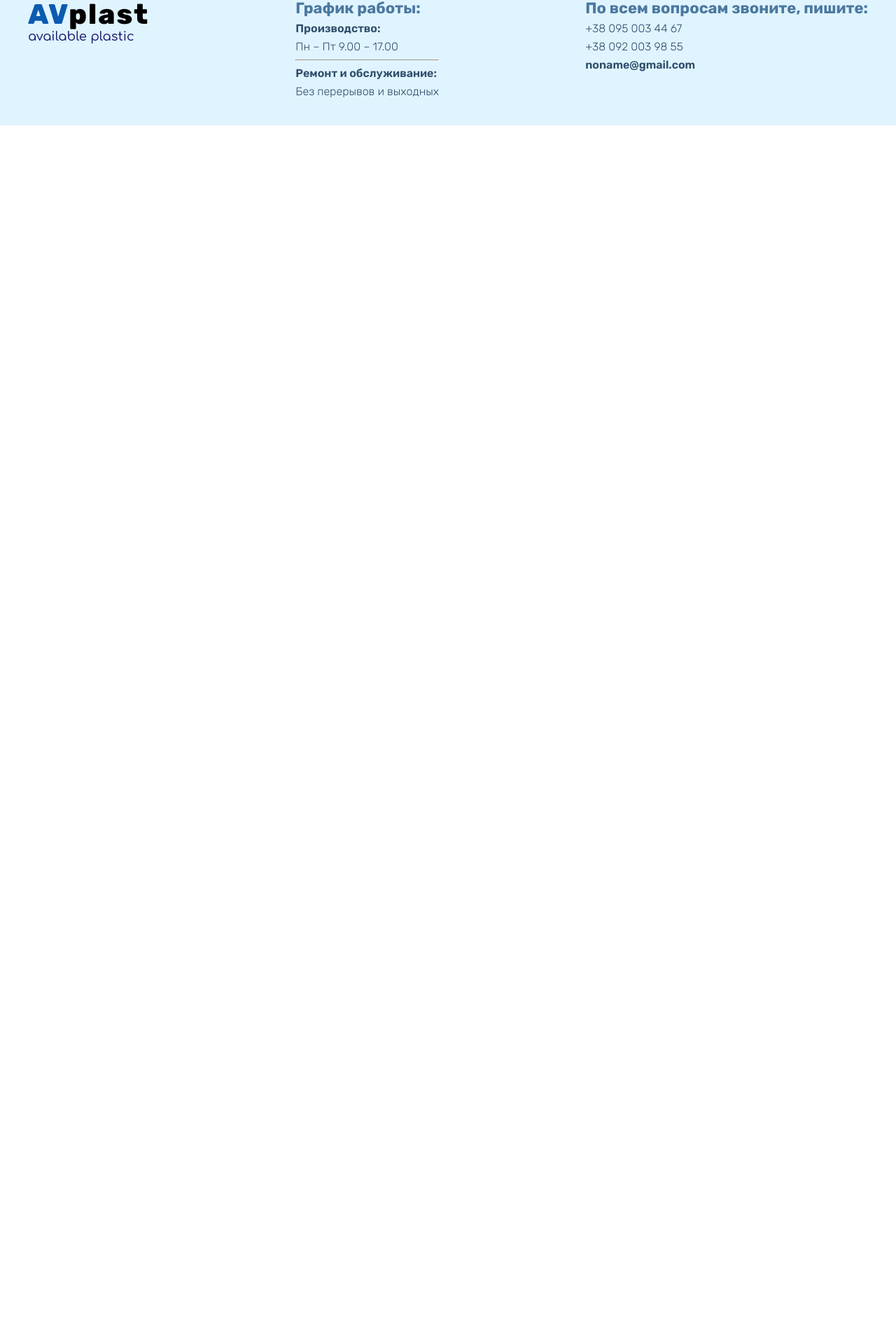
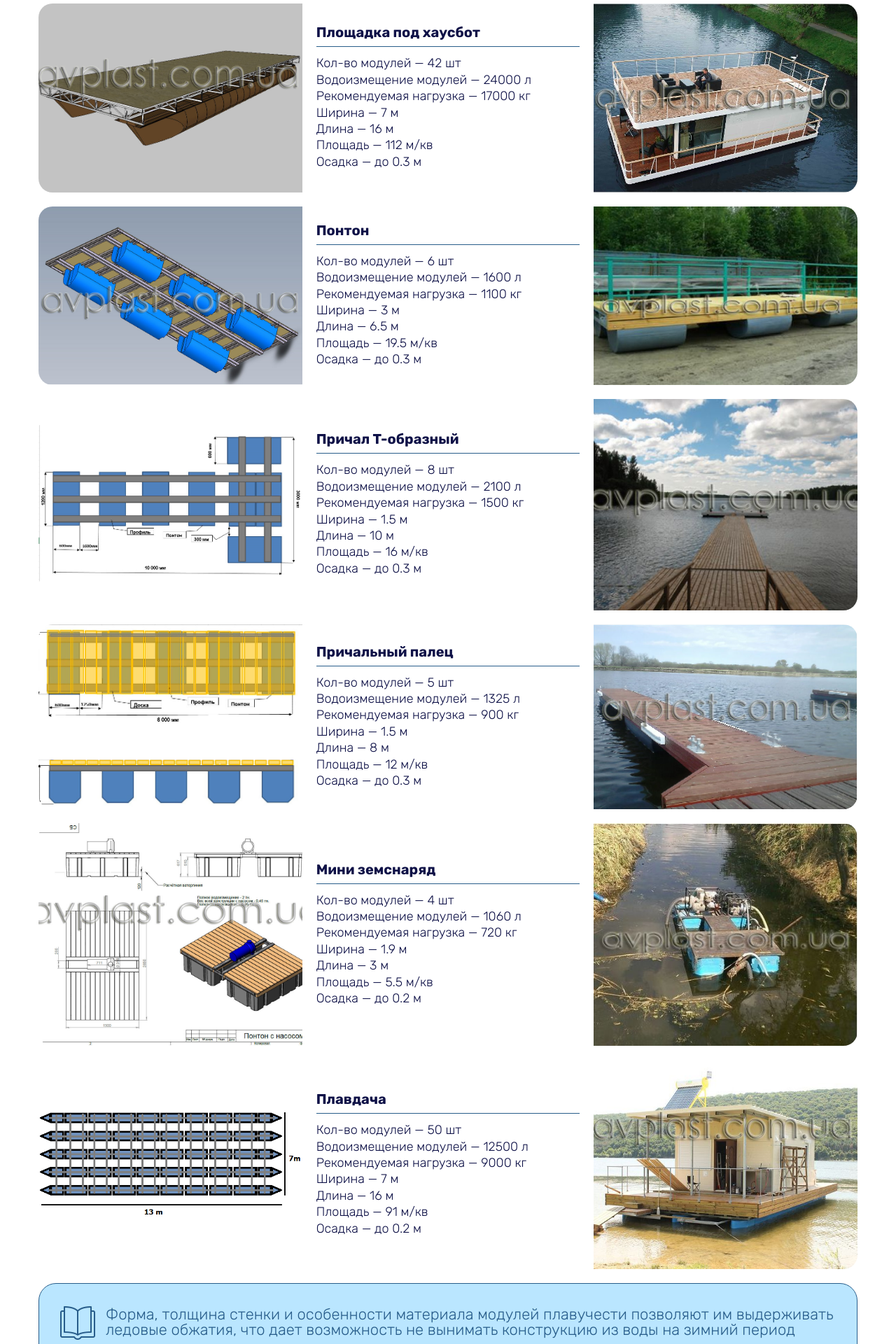
Before and after one commit to kittensgit/avplast, a React (Create React App) app: page /production/pontonnye-sistemy-moduli-plavuchesti-poplavki in a window 1280 px wide. Shown: the part 1575-3495 px from the top of the page at 70% size. Before the commit the page ends 1754 px from the top, so only its background shows below. Built offline with nearby package versions, Linux system fonts and the light colour scheme; the HTML template or start-up script is replaced by a standard one.

Commit message:
PontoonSystemsExamples + data

```diff
--- a/src/components/pontoonSystemsContent/PontoonSystemsContent.module.css
+++ b/src/components/pontoonSystemsContent/PontoonSystemsContent.module.css
@@ -54,6 +54,8 @@
     background-color: #bae6ff;
     border-radius: 25px;
     gap: 15px;
+    margin-bottom: 20px;
+    border: 1px solid #285d8a;
 }
 
 .fact img {
--- a/src/components/pontoonSystemsContent/PontoonSystemsContent.tsx
+++ b/src/components/pontoonSystemsContent/PontoonSystemsContent.tsx
@@ -9,9 +9,10 @@ import {
 
 import factIcon from 'assets/icons/fact.png';
 
-import PontoonSystemsCards from './PontoonSystemsCards/PontoonSystemsCards';
+import PontoonSystemsCards from './pontoonSystemsCards/PontoonSystemsCards';
 
 import styles from './PontoonSystemsContent.module.css';
+import PontoonSystemsExamples from './pontoonSystemsExamples/PontoonSystemsExamples';
 
 const PontoonSystemsContent: FC = () => {
     return (
@@ -65,6 +66,19 @@ const PontoonSystemsContent: FC = () => {
                     практически любую платформу
                 </p>
             </div>
+            <h2 className={styles.caption}>
+                Примеры типовых решений на базе плавучих модулей
+            </h2>
+            <PontoonSystemsExamples />
+            <div className={styles.fact}>
+                <img src={factIcon} alt="fact" />
+                <p>
+                    Форма, толщина стенки и особенности материала модулей
+                    плавучести позволяют им выдерживать ледовые обжатия, что
+                    дает возможность не вынимать конструкцию из воды на зимний
+                    период
+                </p>
+            </div>
         </div>
     );
 };
--- /dev/null
+++ b/src/components/pontoonSystemsContent/pontoonSystemsExamples/PontoonSystemsExamples.module.css
@@ -0,0 +1,37 @@
+.examples {
+    display: flex;
+    flex-direction: column;
+    gap: 20px;
+    margin-bottom: 20px;
+}
+
+.example {
+    display: grid;
+    grid-template-columns: 1fr 1fr 1fr;
+    align-items: center;
+    gap: 20px;
+    border-radius: 20px;
+    overflow: hidden;
+}
+
+.example img {
+    height: 100%;
+    object-fit: cover;
+}
+
+.info {
+    display: flex;
+    flex-direction: column;
+    gap: 12px;
+}
+
+.info h3 {
+    font-size: 20px;
+    font-weight: 700;
+    padding-bottom: 10px;
+    border-bottom: 1px solid #285d8a;
+}
+.info ul {
+    font-size: 18px;
+    line-height: 130%;
+}
--- /dev/null
+++ b/src/components/pontoonSystemsContent/pontoonSystemsExamples/PontoonSystemsExamples.tsx
@@ -0,0 +1,28 @@
+import { FC } from 'react';
+
+import { pontoonSystemsExamples } from 'data/PontoonSystemsData';
+
+import styles from './PontoonSystemsExamples.module.css';
+
+const PontoonSystemsExamples: FC = () => {
+    return (
+        <div className={styles.examples}>
+            {pontoonSystemsExamples.map((example, exampleIndex) => (
+                <div key={exampleIndex} className={styles.example}>
+                    <img src={example.images[0]} alt={example.title} />
+                    <div className={styles.info}>
+                        <h3>{example.title}</h3>
+                        <ul>
+                            {example.description.map((itemList, indexList) => (
+                                <li key={indexList}>{itemList}</li>
+                            ))}
+                        </ul>
+                    </div>
+                    <img src={example.images[1]} alt={example.title} />
+                </div>
+            ))}
+        </div>
+    );
+};
+
+export default PontoonSystemsExamples;
--- a/src/data/PontoonSystemsData.ts
+++ b/src/data/PontoonSystemsData.ts
@@ -2,6 +2,19 @@ import modulPlavuchestiNosovoj from 'assets/production/pontoonSystems/modul-plav
 import modulPlavuchestiNosovojBolshoj from 'assets/production/pontoonSystems/modul-plavuchesti-nosovoj-bolshoj.jpg';
 import modulPlavuchestiNesushchij from 'assets/production/pontoonSystems/modul-plavuchesti-nesushchij.jpg';
 import modulPlavuchestiNesushchijBolshoj from 'assets/production/pontoonSystems/modul-plavuchesti-nesushchij-bolshoj.jpg';
+
+import chertezhHausbot from 'assets/production/pontoonSystems/chertezh-hausbot.jpg';
+import hausbot from 'assets/production/pontoonSystems/hausbot.jpg';
+import skhemaPonton from 'assets/production/pontoonSystems/skhema-ponton.jpg';
+import plastikovyjPonton from 'assets/production/pontoonSystems/plastikovyj-ponton.jpg';
+import prichalT from 'assets/production/pontoonSystems/prichal_t.png';
+import plastikovyjPrichal from 'assets/production/pontoonSystems/plastikovyj-prichal.jpg';
+import prichalPalec1 from 'assets/production/pontoonSystems/prichal_palec1.png';
+import prichalnyjPalec from 'assets/production/pontoonSystems/prichalnyj-palec.jpg';
+import skhemaMiniZemsnaryad from 'assets/production/pontoonSystems/skhema-mini-zemsnaryad.jpg';
+import miniZemsnaryad from 'assets/production/pontoonSystems/mini-zemsnaryad.jpg';
+import schemaPlavacha from 'assets/production/pontoonSystems/schema_plavacha1.png';
+import plavdacha from 'assets/production/pontoonSystems/plavdacha.jpg';
 
 export const rotaryMoldingBenefits = [
     'возможность получать цельно литые понтоны, без сварных швов, что позволяет выдерживать максимальные нагрузки',
@@ -75,3 +88,84 @@ export const buoyancyModulesHigh = [
         ],
     },
 ];
+
+export const pontoonSystemsExamples = [
+    {
+        title: 'Площадка под хаусбот',
+        images: [chertezhHausbot, hausbot],
+        description: [
+            'Кол-во модулей — 42 шт',
+            'Водоизмещение модулей — 24000 л',
+            'Рекомендуемая нагрузка — 17000 кг',
+            'Ширина — 7 м',
+            'Длина — 16 м',
+            'Площадь — 112 м/кв',
+            'Осадка — до 0.3 м',
+        ],
+    },
+    {
+        title: 'Понтон',
+        images: [skhemaPonton, plastikovyjPonton],
+        description: [
+            'Кол-во модулей — 6 шт',
+            'Водоизмещение модулей — 1600 л',
+            'Рекомендуемая нагрузка — 1100 кг',
+            'Ширина — 3 м',
+            'Длина — 6.5 м',
+            'Площадь — 19.5 м/кв ',
+            'Осадка — до 0.3 м',
+        ],
+    },
+    {
+        title: 'Причал T-образный',
+        images: [prichalT, plastikovyjPrichal],
+        description: [
+            'Кол-во модулей — 8 шт',
+            'Водоизмещение модулей — 2100 л',
+            'Рекомендуемая нагрузка — 1500 кг',
+            'Ширина — 1.5 м',
+            'Длина — 10 м',
+            'Площадь — 16 м/кв ',
+            'Осадка — до 0.3 м',
+        ],
+    },
+    {
+        title: 'Причальный палец',
+        images: [prichalPalec1, prichalnyjPalec],
+        description: [
+            'Кол-во модулей — 5 шт',
+            'Водоизмещение модулей — 1325 л',
+            'Рекомендуемая нагрузка — 900 кг',
+            'Ширина — 1.5 м',
+            'Длина — 8 м',
+            'Площадь — 12 м/кв',
+            'Осадка — до 0.3 м',
+        ],
+    },
+    {
+        title: 'Мини земснаряд',
+        images: [skhemaMiniZemsnaryad, miniZemsnaryad],
+        description: [
+            'Кол-во модулей — 4 шт',
+            'Водоизмещение модулей — 1060 л',
+            'Рекомендуемая нагрузка — 720 кг',
+            'Ширина — 1.9 м',
+            'Длина — 3 м',
+            'Площадь — 5.5 м/кв',
+            'Осадка — до 0.2 м',
+        ],
+    },
+    {
+        title: 'Плавдача',
+        images: [schemaPlavacha, plavdacha],
+        description: [
+            'Кол-во модулей — 50 шт',
+            'Водоизмещение модулей — 12500 л',
+            'Рекомендуемая нагрузка — 9000 кг',
+            'Ширина — 7 м',
+            'Длина — 16 м',
+            'Площадь — 91 м/кв',
+            'Осадка — до 0.2 м',
+        ],
+    },
+];
```
